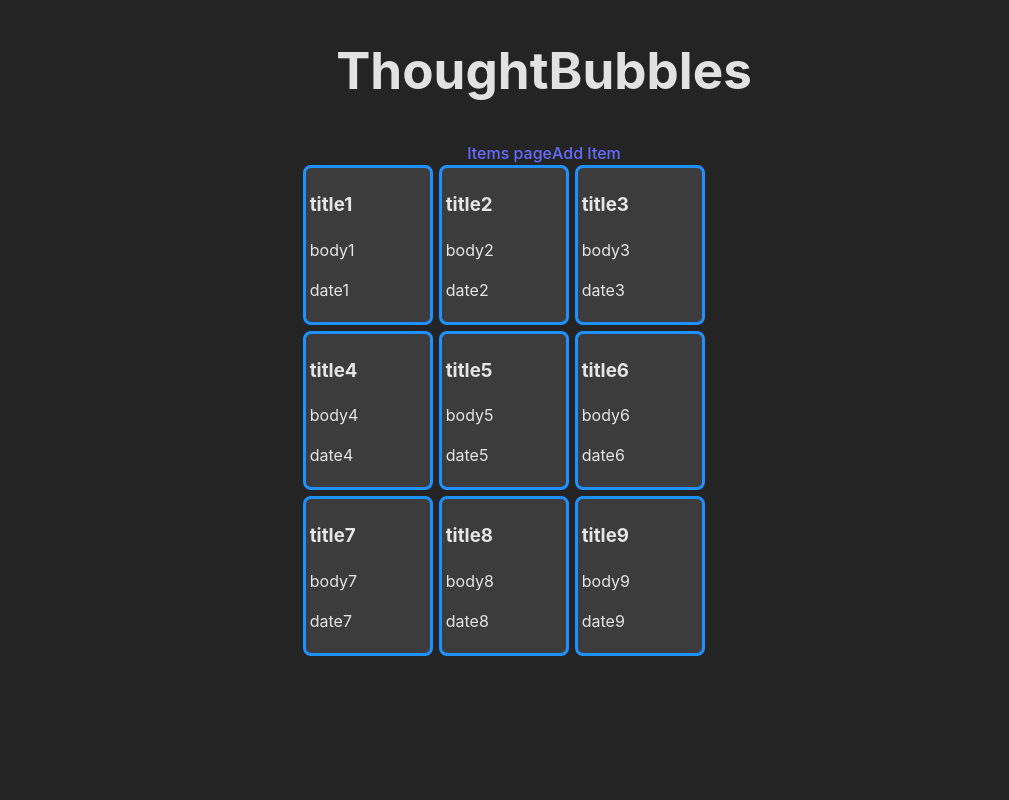
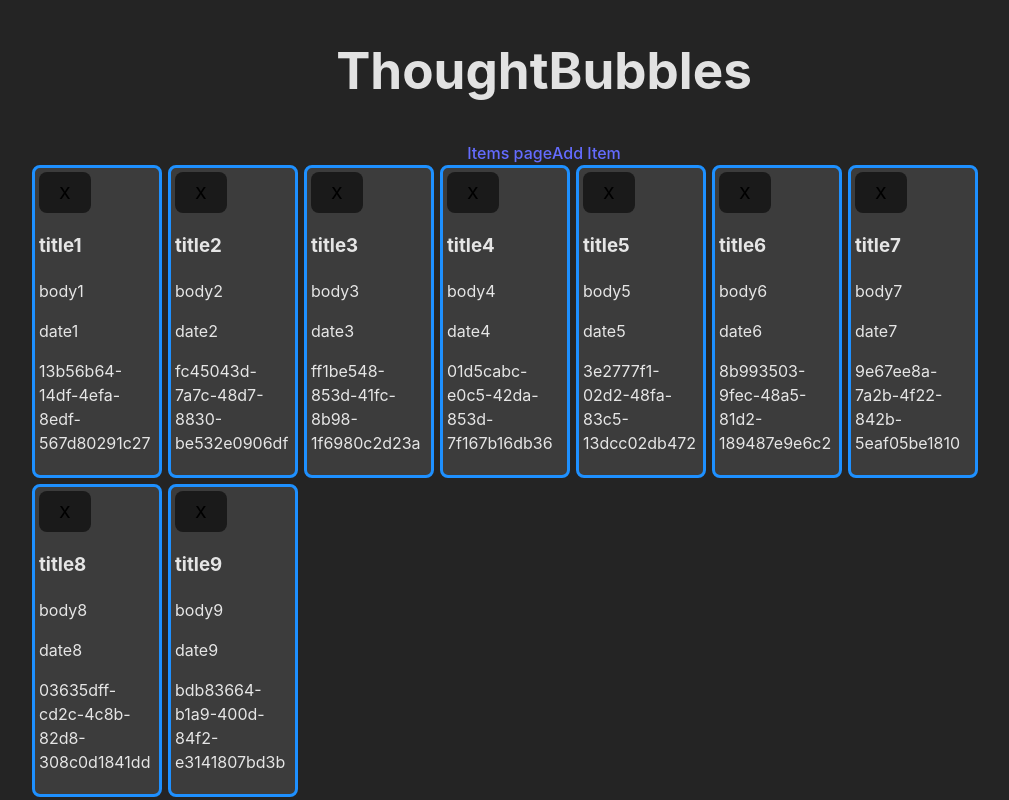
Before and after one commit to sslukess/thoughtBubbles-client, a React (Vite) app: page /items in a window 1280 px wide. Shown: the whole page, without its empty margins (96-1105 px from the left). Built offline with nearby package versions, Linux system fonts and the light colour scheme.

Commit message:
Items can be deleted (interiem)

```diff
--- a/package.json
+++ b/package.json
@@ -13,7 +13,8 @@
     "@types/react-router": "^5.1.20",
     "react": "^18.3.1",
     "react-dom": "^18.3.1",
-    "react-router-dom": "^6.26.2"
+    "react-router-dom": "^6.26.2",
+    "uuid": "^11.0.2"
   },
   "devDependencies": {
     "@eslint/js": "^9.9.0",
--- a/src/components/large-components/item-card/itemCard.tsx
+++ b/src/components/large-components/item-card/itemCard.tsx
@@ -1,19 +1,27 @@
 import { ItemProps } from '@project/types/itemsTypes';
 import React from 'react';
+import { Form } from "react-router-dom";
 
 // Styles
 import styles from './itemCard.styles.module.css';
 
 const ItemCard: React.FC<ItemProps> = (Props: ItemProps) => {
 
-    const { item: { title, body, date } } = Props;
+    const { item: { id, title, body, date } } = Props;
+
+    const action = `delete-item/${id}`;
 
     return (
         <div className={styles.itemCard}>
             <div className={styles.itemVisualCard}>
+                <Form method='post' action={action}>
+                    <button type="submit">X</button>
+                </Form>
                 <h3 className={styles.itemTitle}>{title}</h3>
                 <p className={styles.itemBody}>{body}</p>
                 <p className={styles.itemDate}>{date}</p>
+                <p className={styles.itemDate}>{id}</p>
+
             </div>
         </div>
     )
--- a/src/routes/add-item-page/AddItem.tsx
+++ b/src/routes/add-item-page/AddItem.tsx
@@ -1,6 +1,6 @@
 import AddItemForm from '@project/components/large-components/add-item-form/AddItemForm'
 
-function AddItem(Props) {
+function AddItem() {
 
     return (<AddItemForm />)
 }
--- a/src/routes/add-item-page/utils.ts
+++ b/src/routes/add-item-page/utils.ts
@@ -1,4 +1,6 @@
 import { redirect } from "react-router-dom";
+import { v4 as uuidv4 } from 'uuid';
+//project
 import { itemArray } from '@project/testing-data/interiemItems'
 import { Item } from '@project/types/itemsTypes';
 
@@ -7,7 +9,7 @@ export async function action({request}) {
     const formData = await request.formData();
     const objectData = Object.fromEntries(formData);
 
-    const newItem = new Item(objectData.name, objectData.thought, objectData.date)
+    const newItem = new Item(uuidv4(), objectData.name, objectData.thought, objectData.date)
 
     itemArray.push(newItem)
 
--- /dev/null
+++ b/src/routes/delete-item/utils.ts
@@ -0,0 +1,19 @@
+import { redirect } from "react-router-dom";
+import { itemArray } from '@project/testing-data/interiemItems'
+
+const action = ({params}) => {
+
+    // TODO replace with real delete process
+
+    const idToDelete = params.id;
+    const indexToDelete = itemArray.findIndex((item) => {
+        return item.id == idToDelete
+    })
+    if (indexToDelete > -1 && indexToDelete < itemArray.length) {
+        itemArray.splice(indexToDelete, 1); // remove 1 element at the specified index
+    }
+
+    return redirect('/items');
+}
+
+export { action };
--- a/src/routes/router.tsx
+++ b/src/routes/router.tsx
@@ -9,6 +9,8 @@ import { loader as itemsLoader } from '@project/routes/items-page/utils'
 
 import AddItem from '@project/routes/add-item-page/AddItem'
 import { action as addItemAction } from '@project/routes/add-item-page/utils'
+
+import { action as deleteItemAction } from '@project/routes/delete-item/utils'
 
 //Routes
 import Root from './Root/Root';
@@ -27,6 +29,10 @@ const router = createBrowserRouter([
                 path: "add-item",
                 element: <AddItem />,
                 action: addItemAction
+            },
+            {
+                path: "items/delete-item/:id",
+                action: deleteItemAction
             }
         ]
     }
--- a/src/testing-data/interiemItems.ts
+++ b/src/testing-data/interiemItems.ts
@@ -1,10 +1,11 @@
 import { Item } from '@project/types/itemsTypes';
+import { v4 as uuidv4 } from 'uuid';
 
 const itemArray: Item[] = [];
 
 for (let i = 1; i < 10; i++) {
     itemArray.push(
-        new Item(`title${i}`, `body${i}`, `date${i}`),
+        new Item(uuidv4(), `title${i}`, `body${i}`, `date${i}`),
     )
 }
 
--- a/src/types/itemsTypes.ts
+++ b/src/types/itemsTypes.ts
@@ -1,22 +1,16 @@
 export class Item {
 
+    id: string;
     title: string;
     body: string;
     date: string;
 
-    constructor(title: string, body: string, date: string){
+    constructor(id: string, title: string, body: string, date: string){
+        this.id = id;
         this.body = body;
         this.title = title;
         this.date = date;
     }
-
-    // // Getters and setters
-    // get title() {
-    //     return this.#title;
-    // }
-    // set title(newTitle) {
-    //     this.#title = newTitle;
-    // }
 }
 
 // ---- Prop types for item related components ---
```
Also changed, not shown: 1 other file (tests, documents, lock files or other folders).
